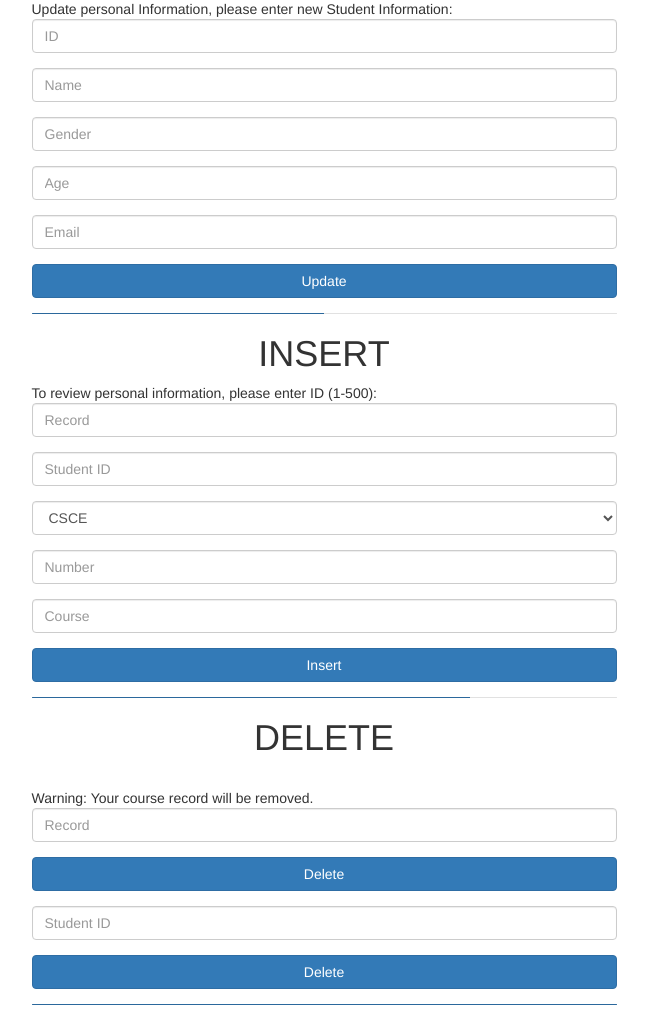
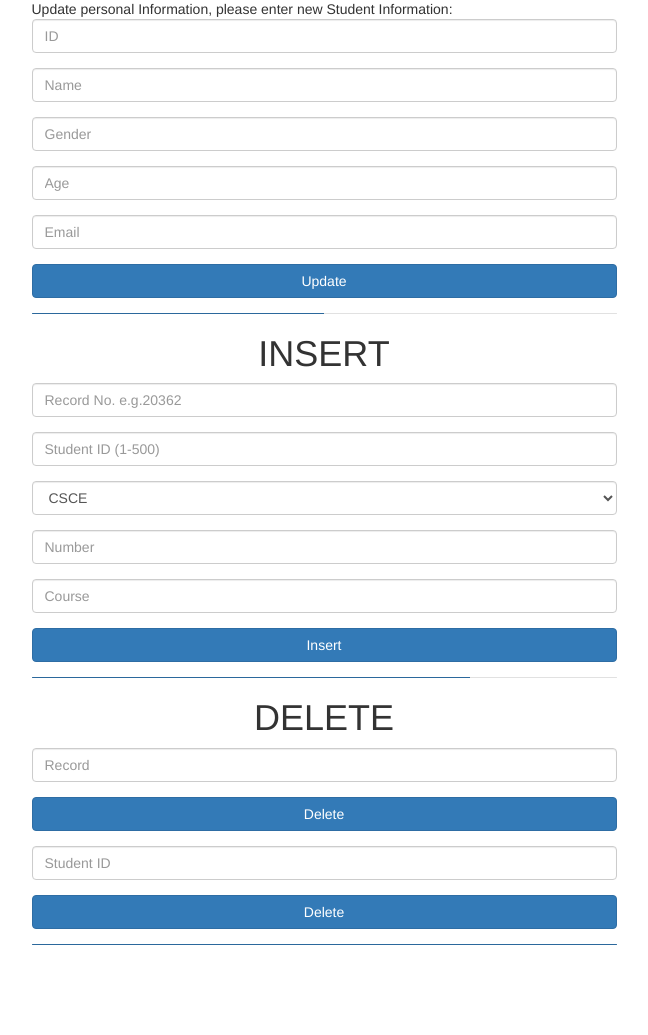
Before and after one commit to tangsongyuan/Course-Management-System, a PHP site: page / in a window 1280 px wide. Shown: the part 1118-2153 px from the top of the page, without its empty margins (316-964 px from the left). After the commit the page ends 2063 px from the top, so only its background shows below. Run offline with PHP 8.4, Linux system fonts and the light colour scheme; some libraries are stand-ins or nearby versions.

Commit message:
complete

```diff
--- a/delete.php
+++ b/delete.php
@@ -9,6 +9,7 @@
 	    } else {
 	        $query = "DELETE FROM courses WHERE record = $record";
 	        $result = mysqli_query($connection, $query);
+
 
 	        if ($result) {
 	            echo "Record " . $record . " has been successfully deleted.";
@@ -27,12 +28,14 @@
 	        $result = mysqli_query($connection, $query);
 
 	        if ($result) {
-	            echo "Student ID " . $std_id . " has been successfully deleted.";
+	            echo "All courses for Student ID " . $std_id . " have been successfully deleted.";
 	        } else {
 	            echo "Error: " . $query . mysql_error();
 	        }
 	    }
 	?>
+
+<br>
 <br>
 <a href="index.php">Go Back</a>
 
--- a/index.php
+++ b/index.php
@@ -152,14 +152,11 @@
 
 	<h1 style="text-align: center">INSERT</h1>
 	<form Method = "Post" Action = "insert.php"">
-		<div>
-			To review personal information, please enter ID (1-500):
-		</div>
 		<div class="form-group">
-	        <input class="form-control" type="text" name="record" placeholder="Record">
+	        <input class="form-control" type="text" name="record" placeholder="Record No. e.g.20362">
 	    </div>
 	    <div class="form-group">
-	        <input class="form-control" type="text" name="std_id" placeholder="Student ID">
+	        <input class="form-control" type="text" name="std_id" placeholder="Student ID (1-500)">
 	    </div>
 	    <div class="form-group">
 		    <select class="form-control" name="department">
@@ -185,9 +182,6 @@
 
 	<h1 style="text-align: center">DELETE</h1>
 	<form Method = "Post" Action = "delete.php">
-		<br>
-    		Warning: Your course record will be removed.
-    	<br>
 	    <div class="form-group">
 	        <input class="form-control" type="text" name="record" placeholder="Record">
 	    </div>
--- a/select.php
+++ b/select.php
@@ -1,8 +1,6 @@
 <?php include './partials/header.php';?>
 
 
-	<h1>Retrieving Data from Database:</h1>
-	<br>
 	<br>
 
 
```
Also changed, not shown: insert.php (+14 -7 lines).
